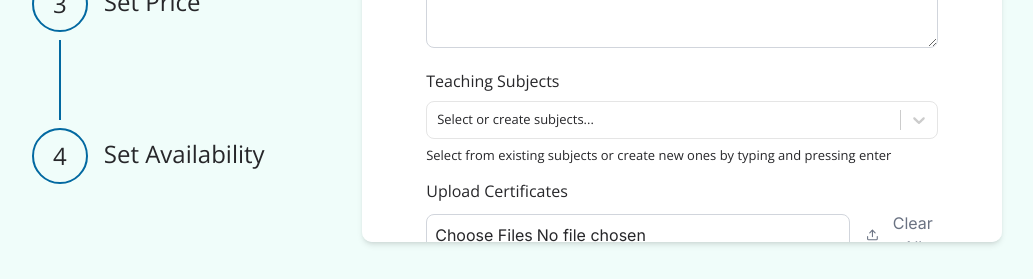
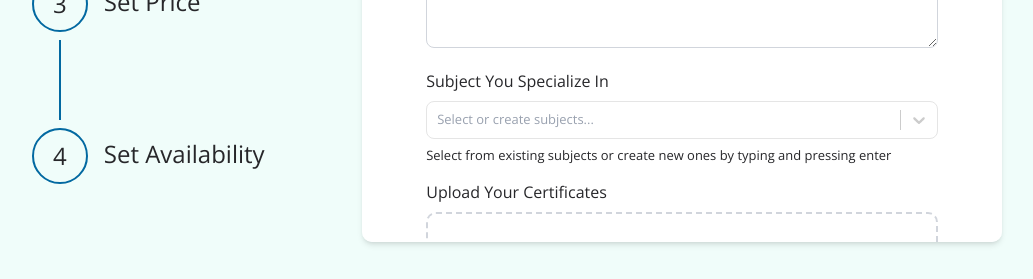
Before and after one commit to reynardaj/WeLearn, a Next.js app: page /tutor-form/step-2 in a window 1280 px wide. Shown: the part 518-797 px from the top of the page, without its empty margins (123-1156 px from the left). Built offline with nearby package versions, Linux system fonts and the light colour scheme.

Commit message:
updated upload certificates ui

```diff
--- a/src/app/tutor-form/step-2/page.tsx
+++ b/src/app/tutor-form/step-2/page.tsx
@@ -193,10 +193,9 @@ export default function SetupProfilePage() {
           />
 
           <CertificatesUpload
-            onCertificatesUpload={(files) =>
-              setFormData((prev) => ({ ...prev, certificates: files }))
+            onFileUpload={(file: File | null) =>
+              setFormData((prev) => ({ ...prev, certificates: file ? [file] : [] }))
             }
-            uploadStatus={uploadStatus}
           />
 
           <div className="flex justify-end">
--- a/src/components/form/CertificatesUpload.tsx
+++ b/src/components/form/CertificatesUpload.tsx
@@ -1,51 +1,142 @@
-"use client";
-
-import React, { useState } from "react";
-import { Button } from "@/components/Buttons";
-import { Upload } from "lucide-react";
-import { TextMd } from "../Text";
+import React, { useRef, useState } from "react";
+import { TextMd, TextSm } from "../Text";
+import {
+  CloudUpload,
+  FileText,
+  Image as ImageIcon,
+  XCircle,
+} from "lucide-react";
 
 interface CertificatesUploadProps {
-  onCertificatesUpload: (files: File[]) => void;
-  uploadStatus: string;
+  onFileUpload: (file: File | null) => void;
 }
 
-export default function CertificatesUpload({
-  onCertificatesUpload,
-  uploadStatus,
-}: CertificatesUploadProps) {
-  const handleCertificatesChange = (e: React.ChangeEvent<HTMLInputElement>) => {
-    const files = e.target.files;
-    if (files) {
-      const fileArray = Array.from(files);
-      onCertificatesUpload(fileArray);
+const CertificatesUpload: React.FC<CertificatesUploadProps> = ({
+  onFileUpload,
+}) => {
+  const [isDragging, setIsDragging] = useState(false);
+  const [uploadedFile, setUploadedFile] = useState<File | null>(null);
+  const fileInputRef = useRef<HTMLInputElement>(null);
+
+  const handleDragOver = (e: React.DragEvent<HTMLDivElement>) => {
+    e.preventDefault();
+    e.stopPropagation();
+    setIsDragging(true);
+  };
+
+  const handleDragLeave = (e: React.DragEvent<HTMLDivElement>) => {
+    e.preventDefault();
+    e.stopPropagation();
+    setIsDragging(false);
+  };
+
+  const handleDrop = (e: React.DragEvent<HTMLDivElement>) => {
+    e.preventDefault();
+    e.stopPropagation();
+    setIsDragging(false);
+
+    const files = e.dataTransfer.files;
+    if (files.length > 0) {
+      const file = files[0];
+      const validTypes = ["application/pdf", "image/jpeg", "image/png"];
+      if (validTypes.includes(file.type)) {
+        setUploadedFile(file);
+        onFileUpload(file);
+      } else {
+        alert("Please upload a valid file (PDF, JPEG, or PNG).");
+      }
     }
   };
 
+  const handleClick = () => {
+    fileInputRef.current?.click();
+  };
+
+  const handleFileChange = (e: React.ChangeEvent<HTMLInputElement>) => {
+    const files = e.target.files;
+    if (files && files.length > 0) {
+      const file = files[0];
+      const validTypes = ["application/pdf", "image/jpeg", "image/png"];
+      if (validTypes.includes(file.type)) {
+        setUploadedFile(file);
+        onFileUpload(file);
+      } else {
+        alert("Please upload a valid file (PDF, JPEG, or PNG).");
+      }
+    }
+  };
+
+  const handleDiscard = () => {
+    setUploadedFile(null);
+    onFileUpload(null);
+    if (fileInputRef.current) {
+      fileInputRef.current.value = "";
+    }
+  };
+
+  const getFileIcon = (file: File) => {
+    if (file.type === "application/pdf")
+      return <FileText className="w-5 h-5 text-gray-500 mr-2" />;
+    if (file.type.startsWith("image/"))
+      return <ImageIcon className="w-5 h-5 text-gray-500 mr-2" />;
+    return <FileText className="w-5 h-5 text-gray-500 mr-2" />;
+  };
+
   return (
-    <div className="space-y-2">
-      <label className="block text-sm font-medium text-text mb-2">
-        <TextMd>Upload Certificates</TextMd>
-      </label>
-      <div className="flex items-center gap-4">
+    <div>
+      <TextMd className="mb-2">Upload Your Certificates</TextMd>
+      <div
+        className={`flex flex-col items-center justify-center w-full h-40 border-2 border-dashed border-gray-300 rounded-lg bg-white transition-colors duration-200 cursor-pointer focus:outline-none focus:ring-2 focus:ring-text ${
+          isDragging ? "border-blue-500 bg-blue-50" : ""
+        } ${uploadedFile ? "opacity-50 pointer-events-none" : ""}`}
+        onDragOver={handleDragOver}
+        onDragLeave={handleDragLeave}
+        onDrop={handleDrop}
+        onClick={!uploadedFile ? handleClick : undefined}
+        role="button"
+        tabIndex={0}
+        onKeyDown={(e) => {
+          if ((e.key === "Enter" || e.key === " ") && !uploadedFile) {
+            handleClick();
+          }
+        }}
+        aria-label="Upload a certificate by dragging or clicking here"
+      >
+        <CloudUpload
+          className="stroke-[1] w-8 h-8 text-gray-400 mb-2"
+          aria-hidden="true"
+        />
+        <TextSm className="text-gray-500">Drag or upload a file here</TextSm>
         <input
           type="file"
-          accept="application/pdf,image/*"
-          multiple
-          className="w-full p-2 border border-gray-300 rounded-md"
-          onChange={handleCertificatesChange}
-          required
+          ref={fileInputRef}
+          onChange={handleFileChange}
+          accept=".pdf,image/jpeg,image/png"
+          className="hidden"
+          aria-hidden="true"
+          disabled={!!uploadedFile}
         />
-        <button
-          type="button"
-          onClick={() => onCertificatesUpload([])}
-          className="text-md flex items-center gap-2 text-gray-500 hover:text-gray-700"
-        >
-          <Upload className="h-4 w-4" />
-          Clear All
-        </button>
       </div>
-      {uploadStatus && <p className="text-green-500 text-sm">{uploadStatus}</p>}
+      {uploadedFile && (
+        <div className="flex items-center justify-between mt-4 px-3 py-2 bg-gray-50 rounded border border-gray-200">
+          <div className="flex items-center">
+            {getFileIcon(uploadedFile)}
+            <span className="text-sm text-gray-700 truncate max-w-xs">
+              {uploadedFile.name}
+            </span>
+          </div>
+          <button
+            type="button"
+            onClick={handleDiscard}
+            className="ml-4 p-1 rounded-full hover:bg-gray-200 transition-colors"
+            aria-label="Discard uploaded certificate"
+          >
+            <XCircle className="w-5 h-5 text-text" />
+          </button>
+        </div>
+      )}
     </div>
   );
-}
+};
+
+export default CertificatesUpload;
--- a/src/components/subject-input.tsx
+++ b/src/components/subject-input.tsx
@@ -28,7 +28,7 @@ const SubjectInput: React.FC<SubjectInputProps> = ({
   return (
     <div className="space-y-2">
       <Label htmlFor="subjects-input" className="text-sm font-medium">
-        <TextMd>Teaching Subjects</TextMd>
+        <TextMd>Subject You Specialize In</TextMd>
       </Label>
       <CreatableSelect
         inputId="subjects-input"
@@ -37,7 +37,7 @@ const SubjectInput: React.FC<SubjectInputProps> = ({
         value={value}
         onChange={(selected) => onChange(selected as Option[])}
         placeholder={
-          <TextSm className="text-muted">
+          <TextSm className="!text-gray-400">
             {placeholder || "Select or create subjects..."}
           </TextSm>
         }
@@ -49,9 +49,7 @@ const SubjectInput: React.FC<SubjectInputProps> = ({
             borderColor: state.isFocused ? "border-primary" : "border-primary",
             boxShadow: state.isFocused ? "0 0 0 1px border-primary" : "none",
             "&:hover": {
-              borderColor: state.isFocused
-                ? "border-primary "
-                : "border-primary",
+              borderColor: "var(--border)",
             },
             borderRadius: "calc(var(--radius) - 2px)",
           }),
```
